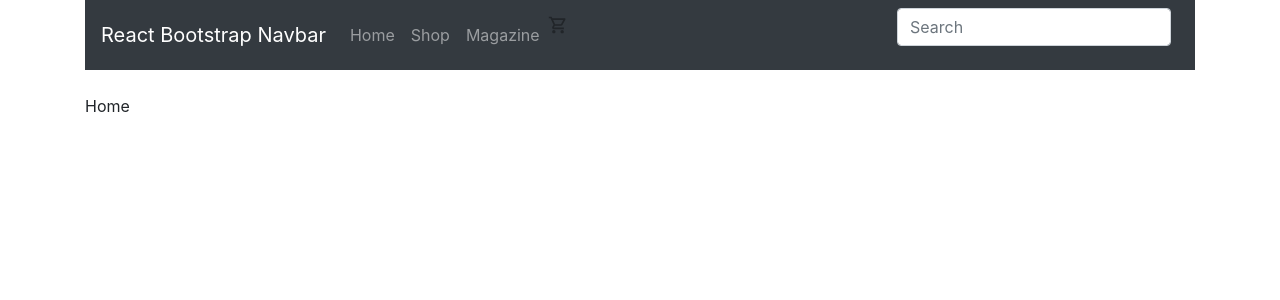
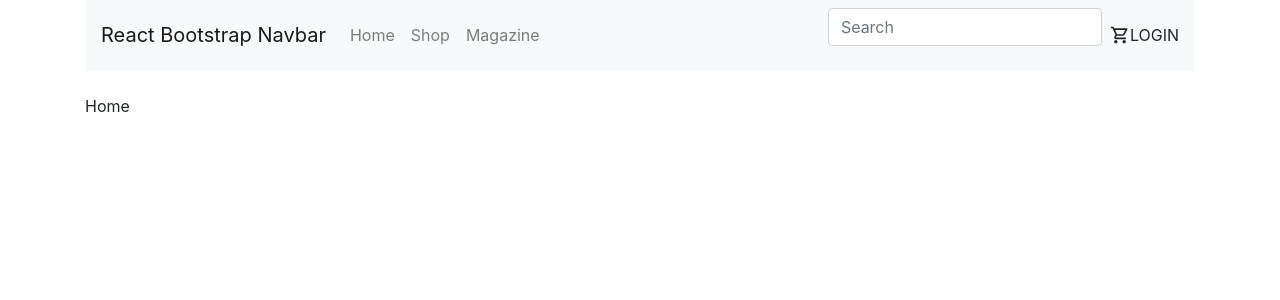
Before and after one commit to Manisha-95/Deloitte-react-coding-test, a React (Create React App) app: page / in a window 1280 px wide. Shown: the top 300 px of the page. Built offline with nearby package versions, Linux system fonts and the light colour scheme.

Commit message:
1 file modified

```diff
--- a/src/App.js
+++ b/src/App.js
@@ -22,7 +22,7 @@ class App extends React.Component{
                 <div className="row">
                     <div className="col-md-12">
                         <Router>
-                            <Navbar bg="dark" variant="dark" expand="lg" sticky="top">
+                            <Navbar bg="light" variant="light" expand="lg" sticky="top">
                                 <Navbar.Brand href="#home">React Bootstrap Navbar</Navbar.Brand>
                                 <Navbar.Toggle aria-controls="basic-navbar-nav" />
                                 <Navbar.Collapse id="basic-navbar-nav">
@@ -30,13 +30,15 @@ class App extends React.Component{
                                     <Nav.Link href="/">Home</Nav.Link>
                                     <Nav.Link href="/Shop">Shop</Nav.Link>
                                     <Nav.Link href="/Magazine">Magazine</Nav.Link>
-                                   <ShoppingCartOutlinedIcon style={{fontSize:"20px"}}/>
+
                                     </Nav>
                                 <form class="form-inline">
       <div class="md-form my-0">
         <input class="form-control mr-sm-2" type="text" placeholder="Search" aria-label="Search" />
       </div>
     </form>
+     <ShoppingCartOutlinedIcon style={{fontSize:"20px"}}/>
+    <div>LOGIN</div>
                                 </Navbar.Collapse>
                             </Navbar>
                             <br />
```
